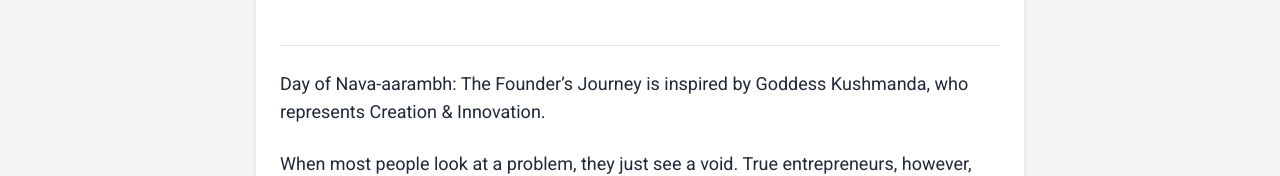
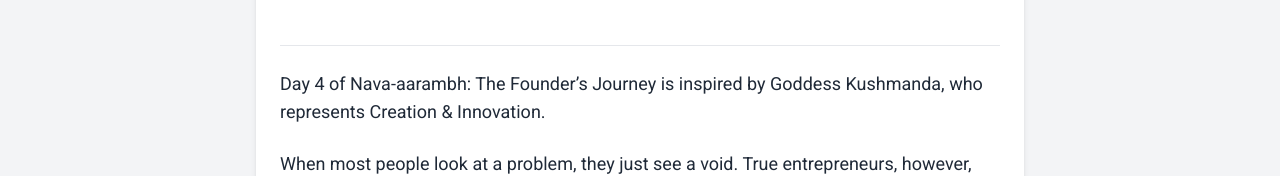
Before and after one commit to eicmbmu/EIC-Website, a plain HTML site: page blog_page/blogs/blog11.html in a window 1280 px wide. Shown: the part 747-923 px from the top of the page. Drawn offline with nearby package versions, Linux system fonts and the light colour scheme.

Commit message:
Update blog11.html

```diff
--- a/blog_page/blogs/blog11.html
+++ b/blog_page/blogs/blog11.html
@@ -77,7 +77,7 @@
                 <br>
                 <hr>
                 <br>
-             <p class="text-lg mb-6">Day  of Nava-aarambh: The Founder’s Journey is inspired by Goddess Kushmanda, who represents Creation & Innovation.</p>
+             <p class="text-lg mb-6">Day 4 of Nava-aarambh: The Founder’s Journey is inspired by Goddess Kushmanda, who represents Creation & Innovation.</p>
             <p class="text-lg mb-6">
                 When most people look at a problem, they just see a void. True entrepreneurs, however, see an opportunity. They look at the same situation and ask: “What if I could solve this?”</p>
 
@@ -134,4 +134,5 @@
     </script>
 </body>
 
+
 </html>
```
